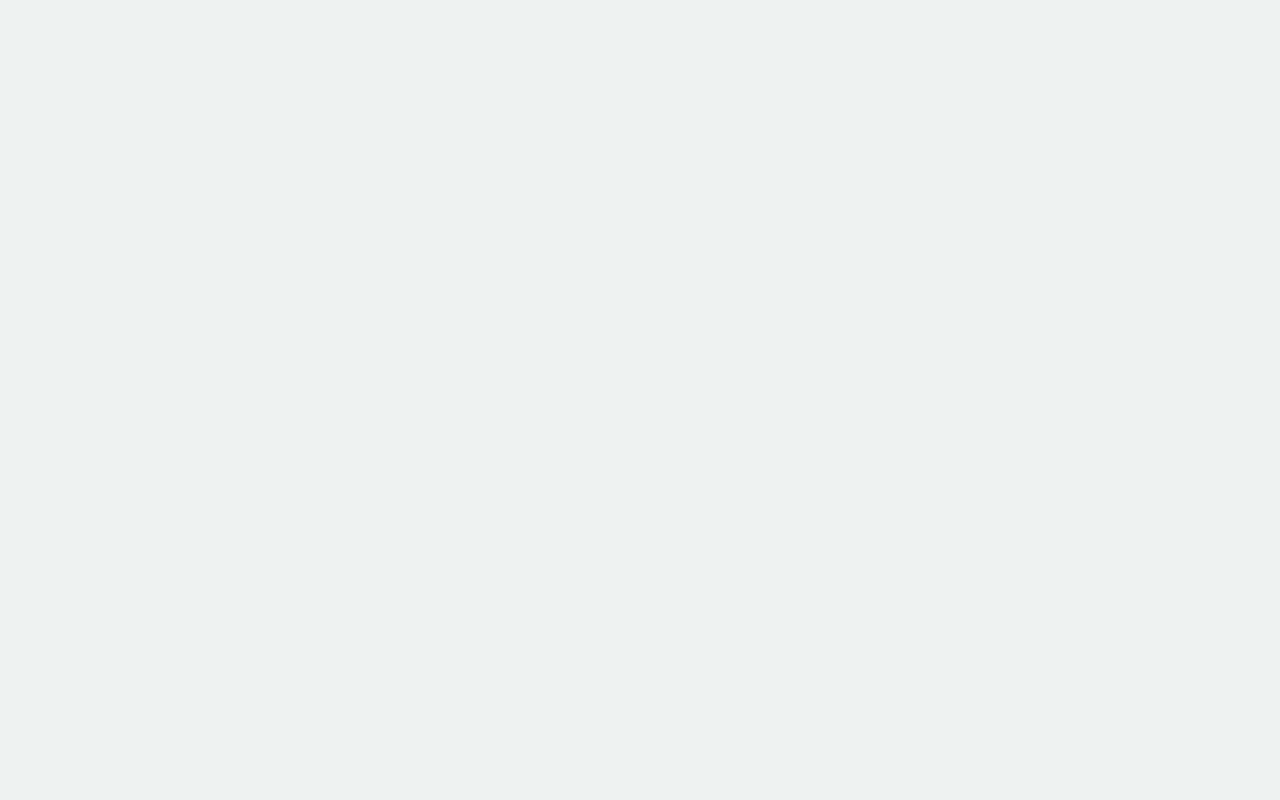
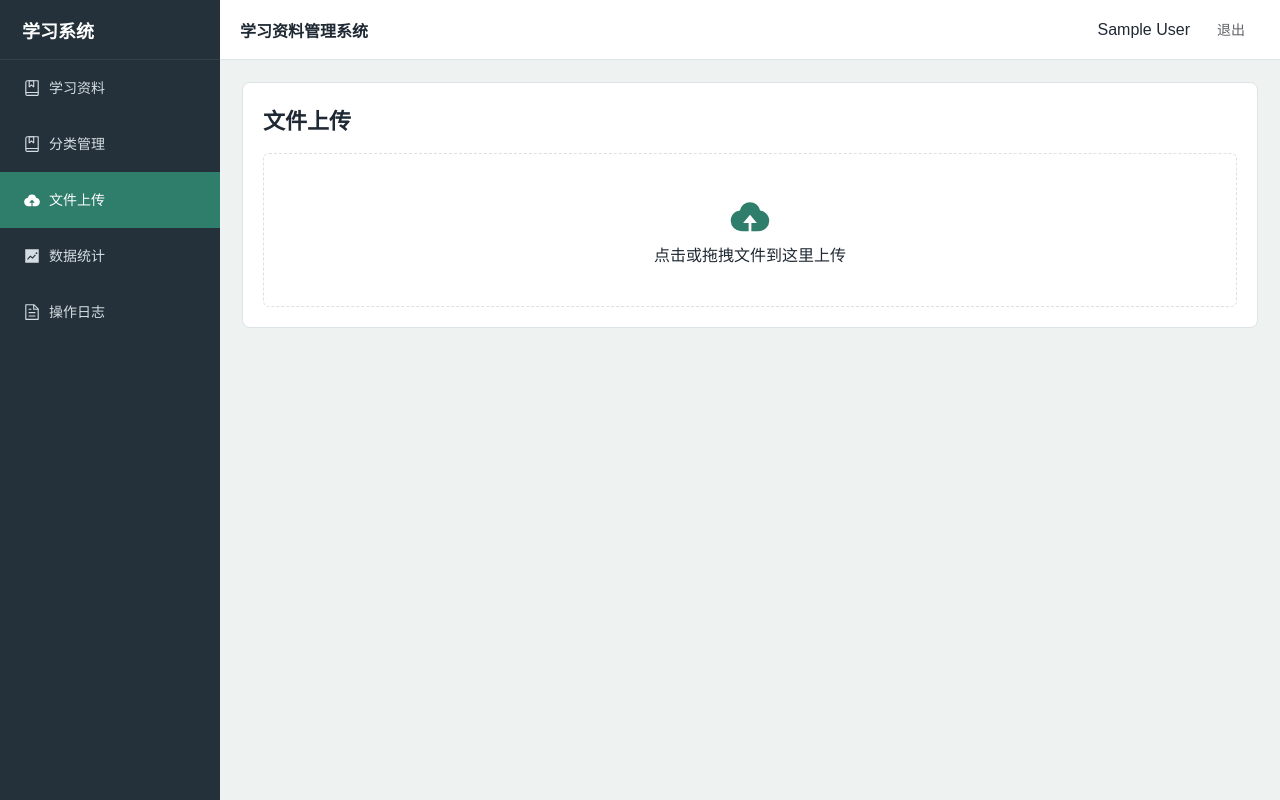
Before and after one commit to kkyyds-hub/spring-boot, a Vue app in the folder frontend/: page /files in a window 1280 px wide. Before the commit this address had no page. Built offline with nearby package versions, Linux system fonts and the light colour scheme; sample sign-in values are in the browser's storage.

Commit message:
Add OSS file upload page

```diff
--- a/frontend/src/router/index.js
+++ b/frontend/src/router/index.js
@@ -3,6 +3,7 @@ import LoginView from "../views/LoginView.vue";
 import MainLayout from "../views/MainLayout.vue";
 import MaterialView from "../views/MaterialView.vue";
 import CategoryView from "../views/CategoryView.vue";
+import FileUploadView from "../views/FileUploadView.vue";
 import StatsView from "../views/StatsView.vue";
 import LogView from "../views/LogView.vue";
 
@@ -17,6 +18,7 @@ const router = createRouter({
       children: [
         { path: "materials", component: MaterialView },
         { path: "categories", component: CategoryView },
+        { path: "files", component: FileUploadView },
         { path: "stats", component: StatsView },
         { path: "logs", component: LogView }
       ]
--- a/frontend/src/style.css
+++ b/frontend/src/style.css
@@ -170,6 +170,15 @@ body {
   font-size: 13px;
 }
 
+.upload-icon {
+  font-size: 44px;
+  color: #2f7d6b;
+}
+
+.upload-table {
+  margin-top: 18px;
+}
+
 .charts {
   display: grid;
   grid-template-columns: repeat(2, minmax(0, 1fr));
--- /dev/null
+++ b/frontend/src/views/FileUploadView.vue
@@ -0,0 +1,45 @@
+<template>
+  <section class="page">
+    <div class="page-head">
+      <h2>文件上传</h2>
+    </div>
+
+    <el-upload drag :http-request="handleUpload" :show-file-list="false">
+      <el-icon class="upload-icon"><UploadFilled /></el-icon>
+      <div>点击或拖拽文件到这里上传</div>
+    </el-upload>
+
+    <el-table v-if="records.length" :data="records" border class="upload-table">
+      <el-table-column prop="originalName" label="文件名" min-width="180" />
+      <el-table-column prop="uploadUser" label="上传人" width="120" />
+      <el-table-column prop="createTime" label="上传时间" width="180" />
+      <el-table-column prop="fileUrl" label="访问地址" min-width="260" show-overflow-tooltip />
+      <el-table-column label="操作" width="90">
+        <template #default="{ row }">
+          <el-button link type="primary" @click="openFile(row.fileUrl)">打开</el-button>
+        </template>
+      </el-table-column>
+    </el-table>
+  </section>
+</template>
+
+<script setup>
+import { ref } from "vue";
+import { UploadFilled } from "@element-plus/icons-vue";
+import { ElMessage } from "element-plus";
+import { uploadFile } from "../api";
+
+const records = ref([]);
+
+async function handleUpload(option) {
+  const data = new FormData();
+  data.append("file", option.file);
+  const result = await uploadFile(data);
+  records.value.unshift(result);
+  ElMessage.success("上传成功");
+}
+
+function openFile(url) {
+  window.open(url, "_blank");
+}
+</script>
--- a/frontend/src/views/MainLayout.vue
+++ b/frontend/src/views/MainLayout.vue
@@ -10,6 +10,10 @@
         <el-menu-item index="/categories">
           <el-icon><Collection /></el-icon>
           <span>分类管理</span>
+        </el-menu-item>
+        <el-menu-item index="/files">
+          <el-icon><UploadFilled /></el-icon>
+          <span>文件上传</span>
         </el-menu-item>
         <el-menu-item index="/stats">
           <el-icon><TrendCharts /></el-icon>
@@ -39,7 +43,7 @@
 <script setup>
 import { computed } from "vue";
 import { useRouter } from "vue-router";
-import { Collection, Document, TrendCharts } from "@element-plus/icons-vue";
+import { Collection, Document, TrendCharts, UploadFilled } from "@element-plus/icons-vue";
 
 const router = useRouter();
 const user = computed(() => JSON.parse(localStorage.getItem("user") || "{}"));
```
Also changed, not shown: 1 other file (tests, documents, lock files or other folders).
